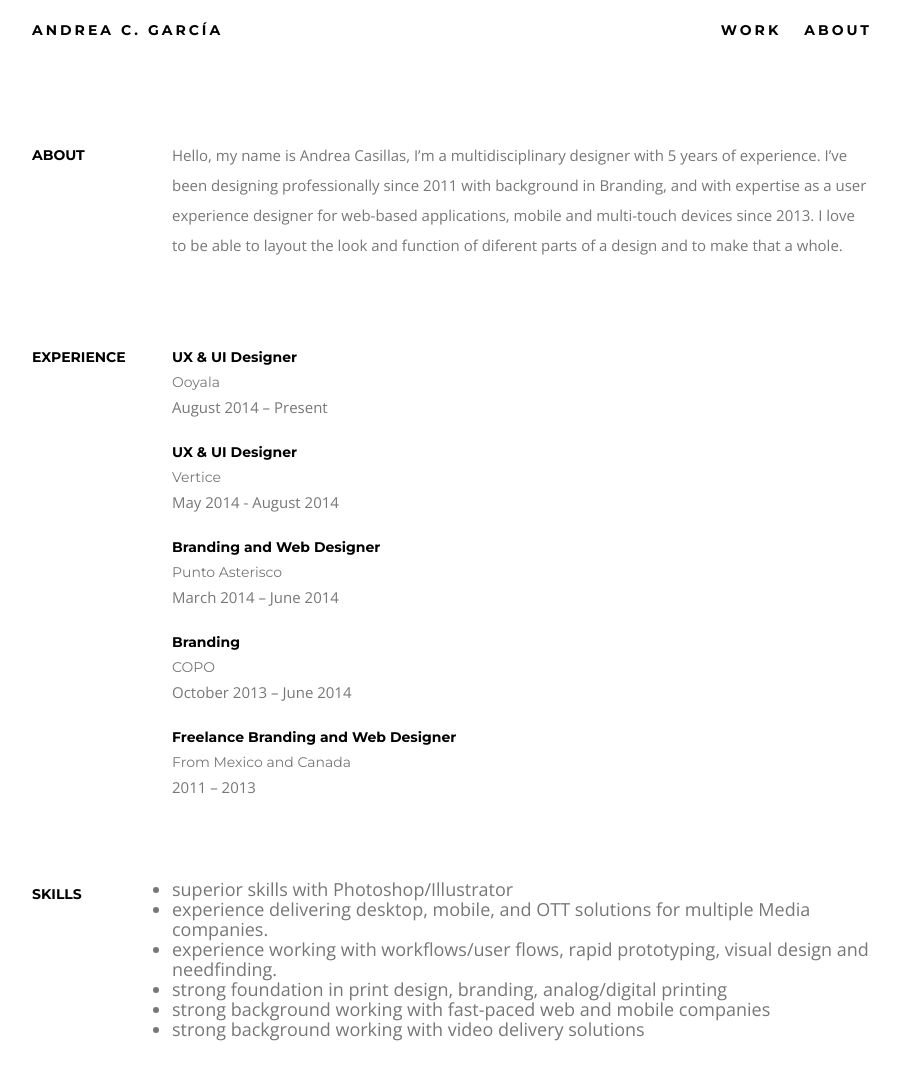
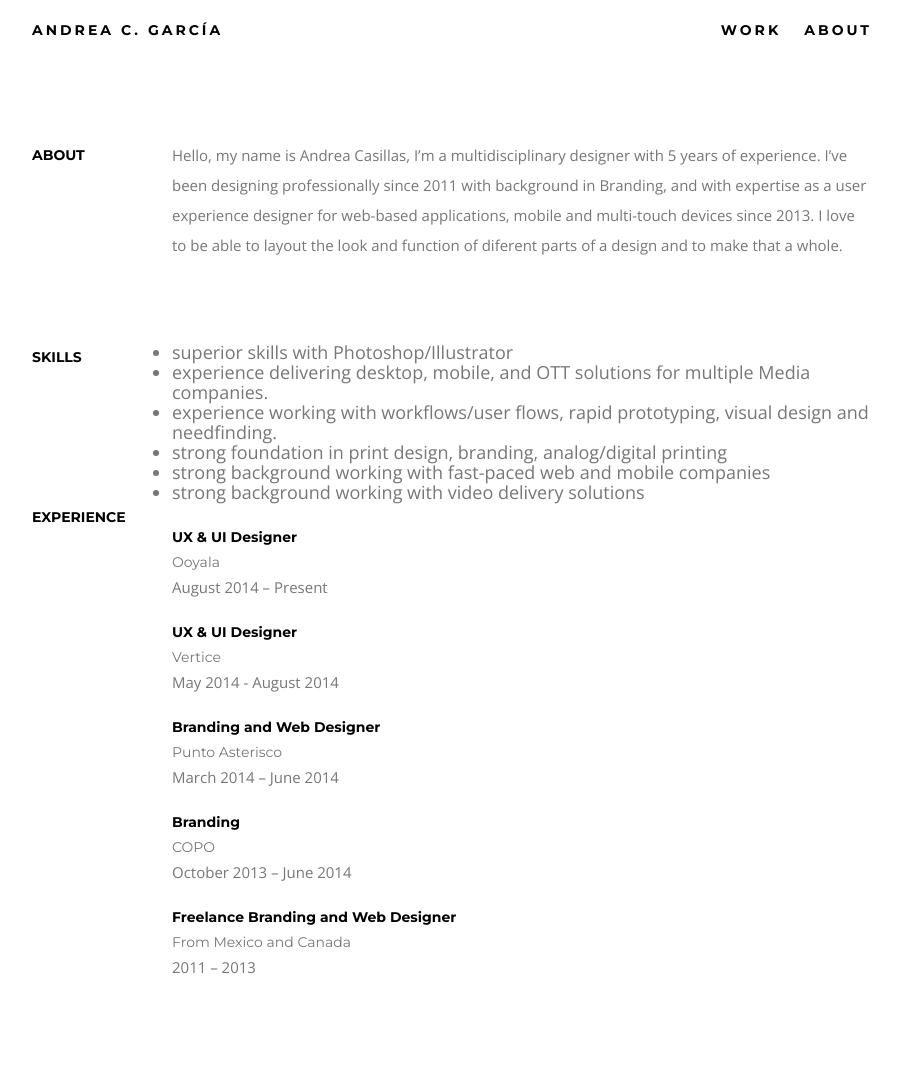
Before and after one commit to acasillas/acasillas, a Jekyll site: the page built from about.md, in a window 1280 px wide and 1139 px high. Shown: the top 1080 px of the window, without its empty margins (188-1087 px from the left). Built offline with Jekyll 4.4.1, drawn with Linux system fonts in a browser that asks for light colours; part of the change alters nothing that is shown.

```diff
--- a/about.md
+++ b/about.md
@@ -8,6 +8,16 @@ class: about
 Hello, my name is Andrea Casillas, I'm a multidisciplinary designer with 5 years of experience. I've been designing professionally since 2011 with background in Branding, and with expertise as a user experience designer for web-based applications, mobile and multi-touch devices since 2013. I love to be able to layout the look and function of diferent parts of a design and to make that a whole.
 
 ---
+# Skills
+
+- superior skills with Photoshop/Illustrator
+- experience delivering desktop, mobile, and OTT solutions for multiple Media companies.
+- experience working with workflows/user flows, rapid prototyping, visual design and needfinding.
+- strong foundation in print design, branding, analog/digital printing
+- strong background working with fast-paced web and mobile companies
+- strong background working with video delivery solutions
+
+
 
 # Experience
 
@@ -31,12 +41,3 @@ Hello, my name is Andrea Casillas, I'm a multidisciplinary designer with 5 years
 <p class="place">From Mexico and Canada</p>
 <p class="datespan">2011 – 2013</p>
 ---
-
-# Skills
-
-- superior skills with Photoshop/Illustrator
-- experience delivering desktop, mobile, and OTT solutions for multiple Media companies.
-- experience working with workflows/user flows, rapid prototyping, visual design and needfinding.
-- strong foundation in print design, branding, analog/digital printing
-- strong background working with fast-paced web and mobile companies
-- strong background working with video delivery solutions
```
